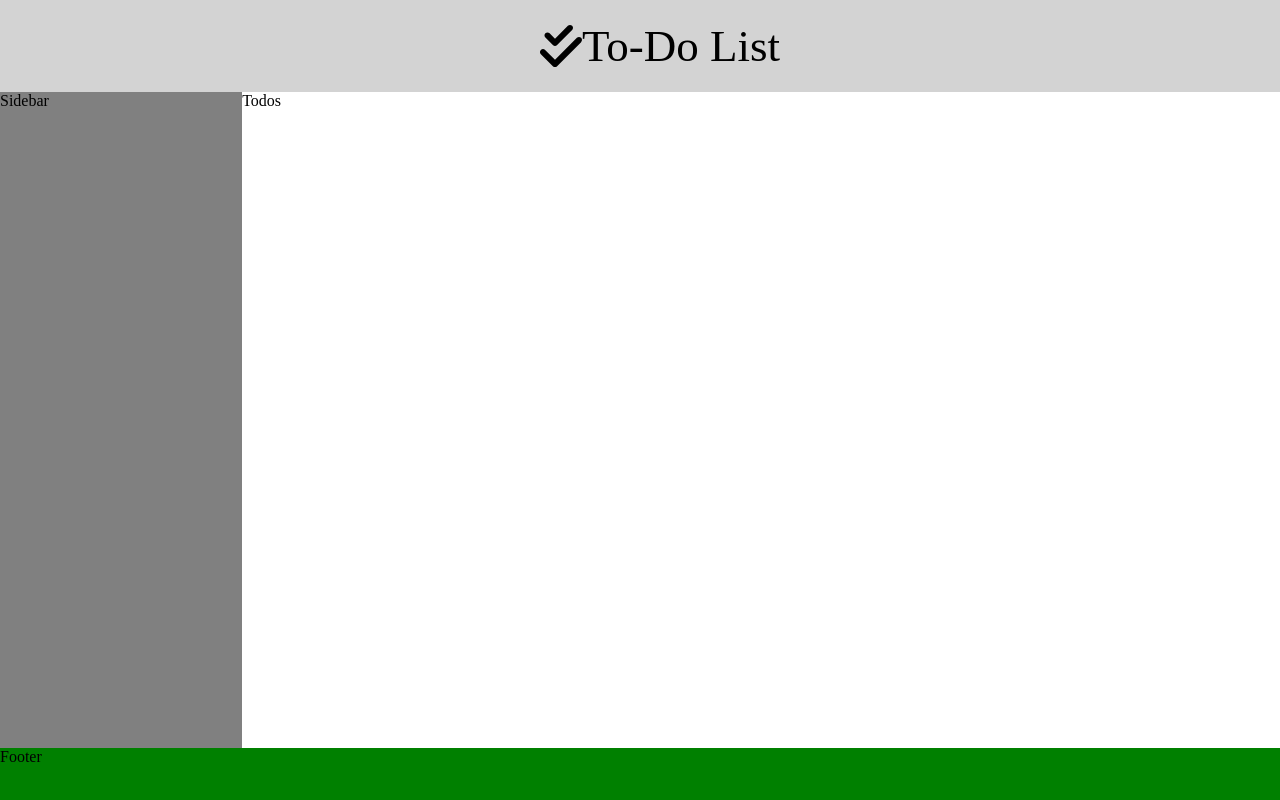
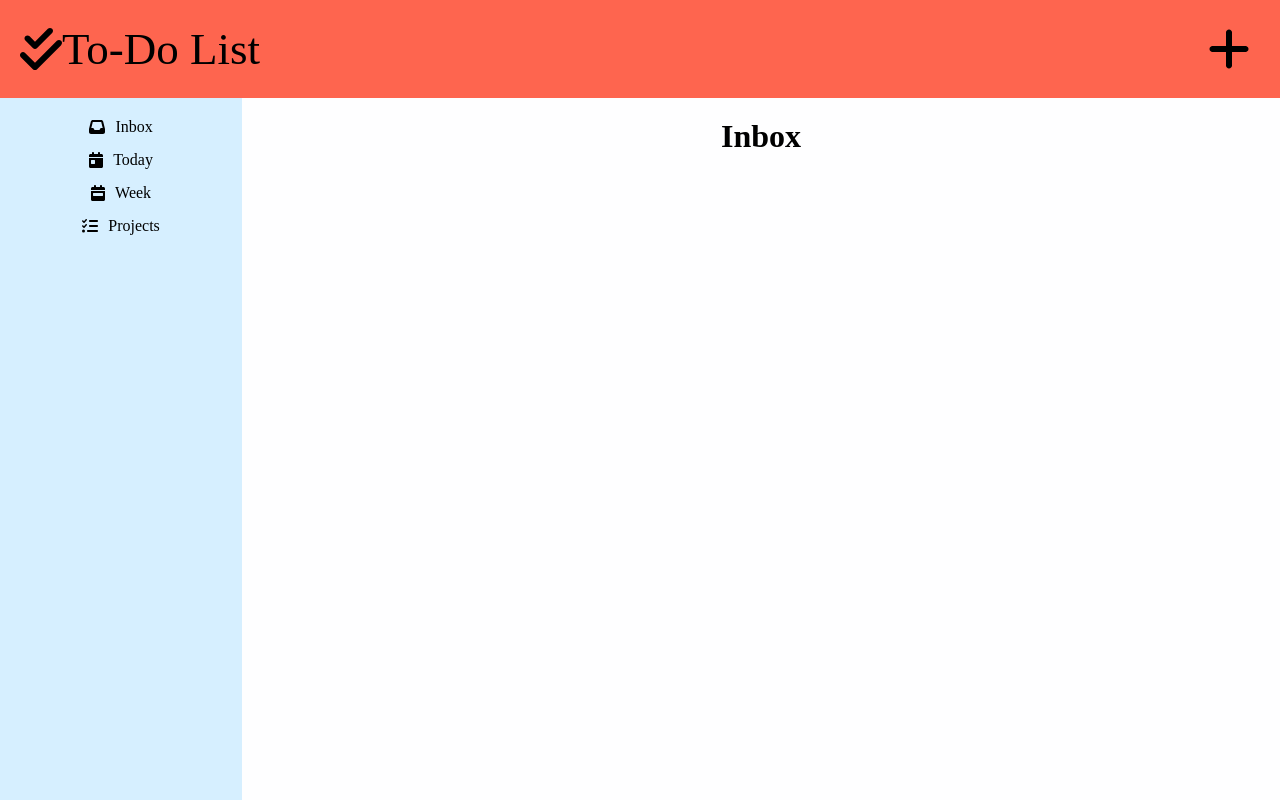
Before and after one commit to TimKrash/ToDoList, a website built with webpack: page dist/index.html in a window 1280 px wide. Built offline with nearby package versions, Linux system fonts and the light colour scheme; files whose address does not match are found by name.

Commit message:
initial add task logic and sidebar

```diff
--- a/src/UI.js
+++ b/src/UI.js
@@ -14,9 +14,70 @@ export default class UI {
     root.append(
       UI.createHeader(),
       UI.createSidebar(),
-      UI.createTodos(),
-      UI.createFooter()
+      UI.createTodos()
     );
+
+    UI.addEventListeners();
+    UI.renderContent();
+  }
+
+  static addEventListeners() {
+    const pages = document.querySelectorAll(".entry");
+    pages.forEach(page => {
+      page.addEventListener('click', UI.renderContent);
+    });
+
+    const addTask = document.querySelector(".add-task");
+    addTask.addEventListener('click', UI.createNewTask);
+  }
+
+  static createNewTask() {
+    let modal = document.querySelector('.modal');
+    if (!modal) {
+      modal = document.createElement('div');
+      modal.classList.add('modal');
+      modal.style.display = "block";
+    } else {
+      modal.style.display = "block";
+    }
+
+    modal.innerHTML = `
+      <div class="modal-title">
+        <h4>Add Task</h4>
+      </div>
+      <div class="modal-content">
+        <form action="">
+          <div class="form-entry">
+            <input type="text" id="task">
+            <label for="task">Task</label>
+          </div>
+        </form>
+      </div>
+    `;
+
+    modal.addEventListener('click', () => modal.style.display = "none");
+    document.body.append(modal);
+  }
+
+  static renderContent(event=null) {
+    let target;
+    if (event) {
+      target = event.target;
+      while (target !== this) {
+        target = target.parentElement;
+      }
+    } else {
+      target = document.querySelector(".entry#inbox");
+    }
+    const todo = UI.getTodos();
+    const page = target.id;
+
+    todo.innerHTML = "";
+    todo.innerHTML = `
+      <div class="${page}" style="display: flex;">
+        <h1>${page.charAt(0).toUpperCase() + page.slice(1)}</h1>
+      </div>
+    `;
   }
 
   static createHeader() {
@@ -29,6 +90,7 @@ export default class UI {
           <i class="fa-solid fa-check-double fa-3x"></i>
         </div>
         <div class="hero">To-Do List</div>
+        <div class="add-task"><i class="fa-solid fa-plus fa-3x"></i></div>
         <div class="menu"><i class="fa-solid fa-bars fa-3x"></i></div>
       </div>
       `;
@@ -39,7 +101,25 @@ export default class UI {
     const sidebar = document.createElement('div');
     sidebar.classList.add('sidebar');
 
-    sidebar.textContent = "Sidebar";
+    sidebar.innerHTML = `
+      <div class="entry" id="inbox">
+        <i class="fa-solid fa-inbox"></i>
+        <p>Inbox</p>
+      </div>
+      <div class="entry" id="today">
+        <i class="fa-solid fa-calendar-day"></i>
+        <p>Today</p>
+      </div>
+      <div class="entry" id="week">
+        <i class="fa-solid fa-calendar-week"></i>
+        <p>Week</p>
+      </div>
+      <div class="entry" id="projects">
+        <i class="fa-solid fa-list-check"></i>
+        <p>Projects</p>
+      </div>
+    `
+
     return sidebar;
   }
 
@@ -47,8 +127,12 @@ export default class UI {
     const todos = document.createElement('div');
     todos.classList.add('todos');
 
-    todos.textContent = "Todos";
     return todos;
+  }
+
+  static getTodos() {
+    const todo = document.querySelector(".todos");
+    return todo;
   }
 
   static createFooter() {
--- a/src/style.css
+++ b/src/style.css
@@ -11,20 +11,46 @@ body {
   font-family: "Shadows Into Light";
 }
 
+.modal {
+  display: none;
+  position: fixed;
+  top: 0;
+  padding-top: 400px;
+  left: 0;
+  z-index: 1;
+  width: 100%;
+  height: 100%;
+  overflow: auto;
+  background-color: rgb(0, 0, 0);
+  background-color: rgba(0, 0, 0, 0.4);
+}
+.modal .modal-title, .modal .modal-content {
+  width: 85%;
+  padding: 20px;
+  margin: auto;
+  background-color: #fefefe;
+  border: 1px solid #888;
+}
+.modal .modal-title {
+  font-weight: 800;
+  padding-top: 8px;
+  padding-bottom: 8px;
+  border-bottom: 1px solid #888;
+}
+
 .root {
   width: 100vw;
   height: 100vh;
   display: grid;
-  grid-template-areas: "header" "todos" "footer";
-  grid-template-rows: 1fr 3fr 0.2fr;
+  grid-template-areas: "header" "todos";
+  grid-template-rows: 1fr 3fr;
 }
 .root .header {
   grid-area: header;
-  background-color: lightgray;
+  background-color: #FE654F;
 }
 .root .header .header-wrapper {
   height: 100%;
-  width: 100%;
   display: flex;
   justify-content: center;
   align-items: center;
@@ -34,6 +60,7 @@ body {
   font-size: 45px;
 }
 .root .header .header-wrapper .menu {
+  display: block;
   margin-left: auto;
   margin-right: 45px;
 }
@@ -42,49 +69,84 @@ body {
 }
 .root .todos {
   grid-area: todos;
+  background-color: #FEFEFF;
 }
 .root .footer {
   grid-area: footer;
-  background-color: green;
+  background-color: #FE654F;
 }
 
 @media only screen and (min-width: 768px) {
+  .modal .modal-title, .modal .modal-content {
+    width: 50%;
+  }
   .root {
     width: 100vw;
     height: 100vh;
     display: grid;
-    grid-template-areas: "header header" "sidebar todos" "footer footer";
+    grid-template-areas: "header header" "sidebar todos";
     grid-template-columns: 0.7fr 3fr;
-    grid-template-rows: 0.7fr 5fr 0.4fr;
+    grid-template-rows: 0.7fr 5fr;
   }
   .root .header {
     grid-area: header;
-    background-color: lightgray;
+    background-color: #FE654F;
+    width: 100%;
   }
   .root .header .header-wrapper {
     display: flex;
-    align-items: center;
+    justify-content: start;
     height: 100%;
-    width: 100%;
     margin-left: 20px;
   }
   .root .header .header-wrapper .hero {
     font-size: 45px;
   }
+  .root .header .header-wrapper .add-task {
+    margin-left: auto;
+    margin-right: 30px;
+    cursor: pointer;
+  }
   .root .header .header-wrapper .menu {
     display: none;
   }
   .root .sidebar {
-    display: block;
     grid-area: sidebar;
-    background-color: gray;
+    background-color: #D6EFFF;
+    display: flex;
+    flex-direction: column;
+    align-items: center;
+    gap: 15px;
+  }
+  .root .sidebar .entry {
+    display: flex;
+    gap: 10px;
+    justify-content: center;
+    align-items: center;
+    cursor: pointer;
+  }
+  .root .sidebar .entry:nth-child(1) {
+    margin-top: 20px;
   }
   .root .todos {
     grid-area: todos;
+    background-color: #FEFEFF;
+  }
+  .root .todos .inbox, .root .todos .today, .root .todos .week, .root .todos .projects {
+    justify-content: center;
+    align-items: start;
+    margin-top: 20px;
+    gap: 10px;
+  }
+  .root .todos .inbox {
+    display: flex;
+  }
+  .root .todos .today, .root .todos .week, .root .todos .projects {
+    display: none;
   }
   .root .footer {
     grid-area: footer;
-    background-color: green;
+    background-color: #FE654F;
   }
 }
 
```
Also changed, not shown: 1 other file.
